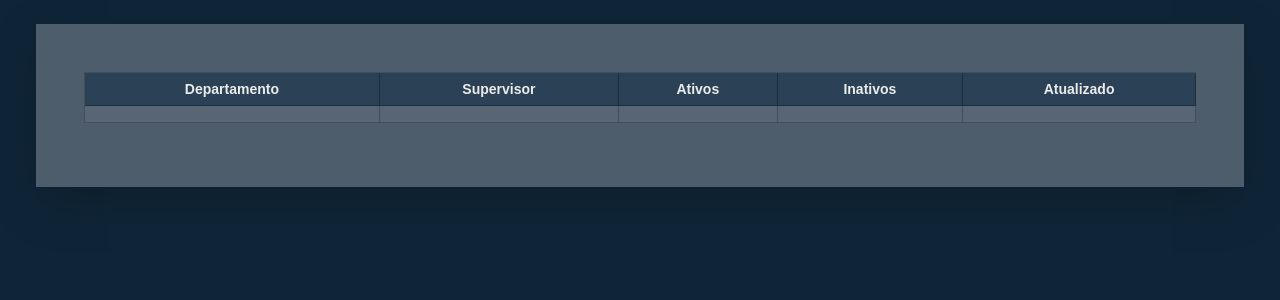
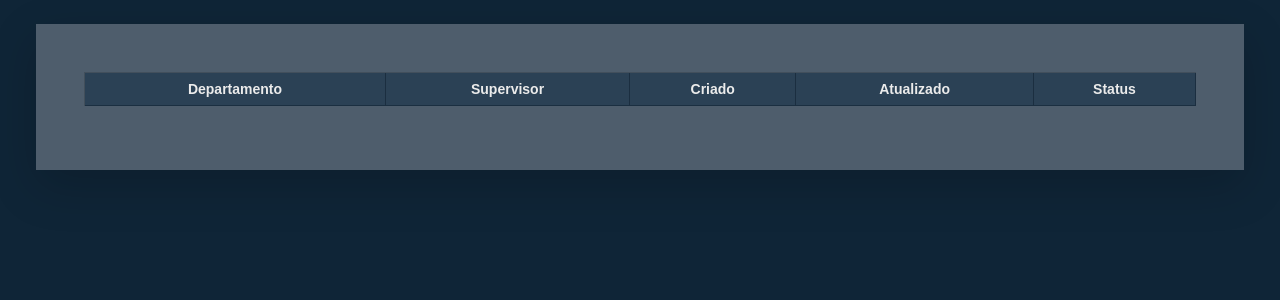
Before and after one commit to TrendingTechnology/miridam, a Django app: page /departamentos/lista/ in a window 1280 px wide. Shown: the part 76-376 px from the top of the page. Run offline with Django 3.2, Linux system fonts and the light colour scheme; data that the repository does not hold is empty; some libraries are stand-ins or nearby versions; some web fonts are replaced.

Commit message:
listando departamentos no HTML

```diff
--- a/department/templates/department_list.html
+++ b/department/templates/department_list.html
@@ -5,19 +5,25 @@
         <tr class="bg-dark">
             <th scope="col">Departamento</th>
             <th scope="col">Supervisor</th>
-            <th scope="col">Ativos</th>
-            <th scope="col">Inativos</th>
+            <th scope="col">Criado</th>
             <th scope="col">Atualizado</th>
+            <th scope="col">Status</th>
         </tr>
     </thead>
     <tbody>
+        {% for department in departments %}
         <tr>
-            <th scope="row">{{department.equipment}}</th>
-            <th scope="row">{{equipments}}</th>
-            <th scope="row">{{equipment.ip}}</th>
-            <th scope="row">{{equipment.type}}</th>
-            <th scope="row">{{equipment.activated}}</th>
+            <th scope="row">{{department.department}}</th>
+            <th scope="row">{{department.supervisor}}</th>
+            <th scope="row">{{department.register_in|date}}</th>
+            <th scope="row">{{department.updated_in|date}}</th>
+            {% if department.activated %}
+            <th scope="row">Ativo</th>
+            {% else %}
+            <th scope="row">Inativo</th>
+            {% endif %}
         </tr>
+        {% endfor %}
     </tbody>
 </table>
 {% endblock content %}
```
